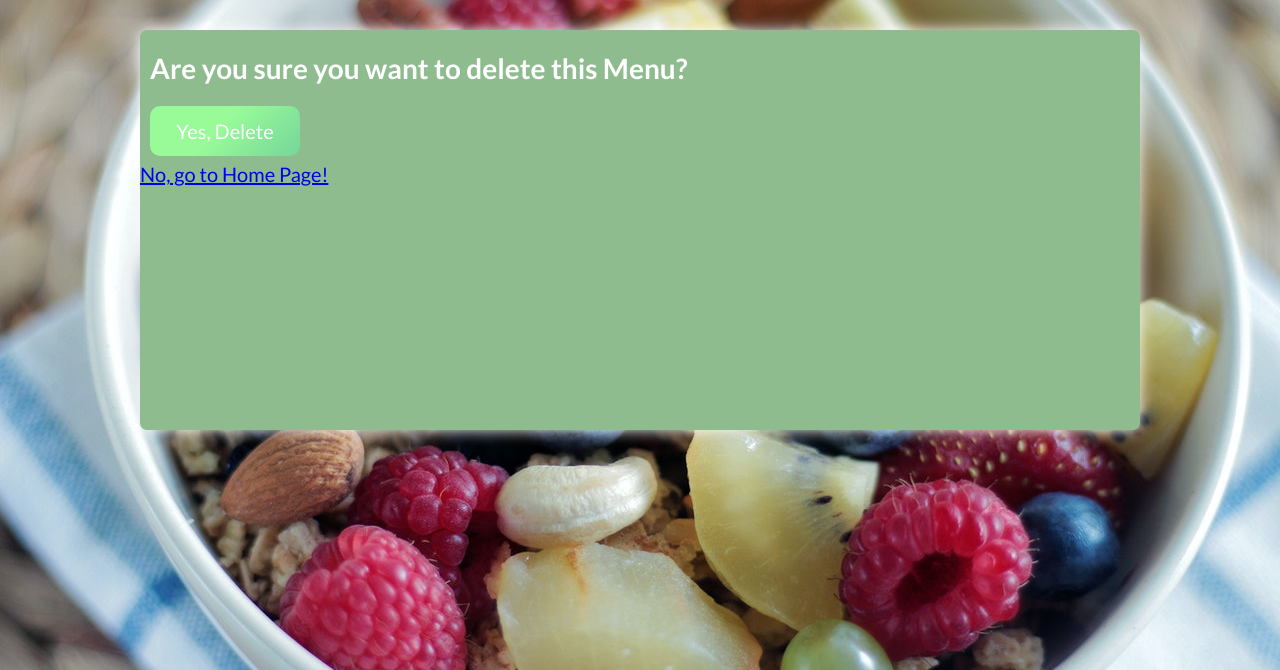
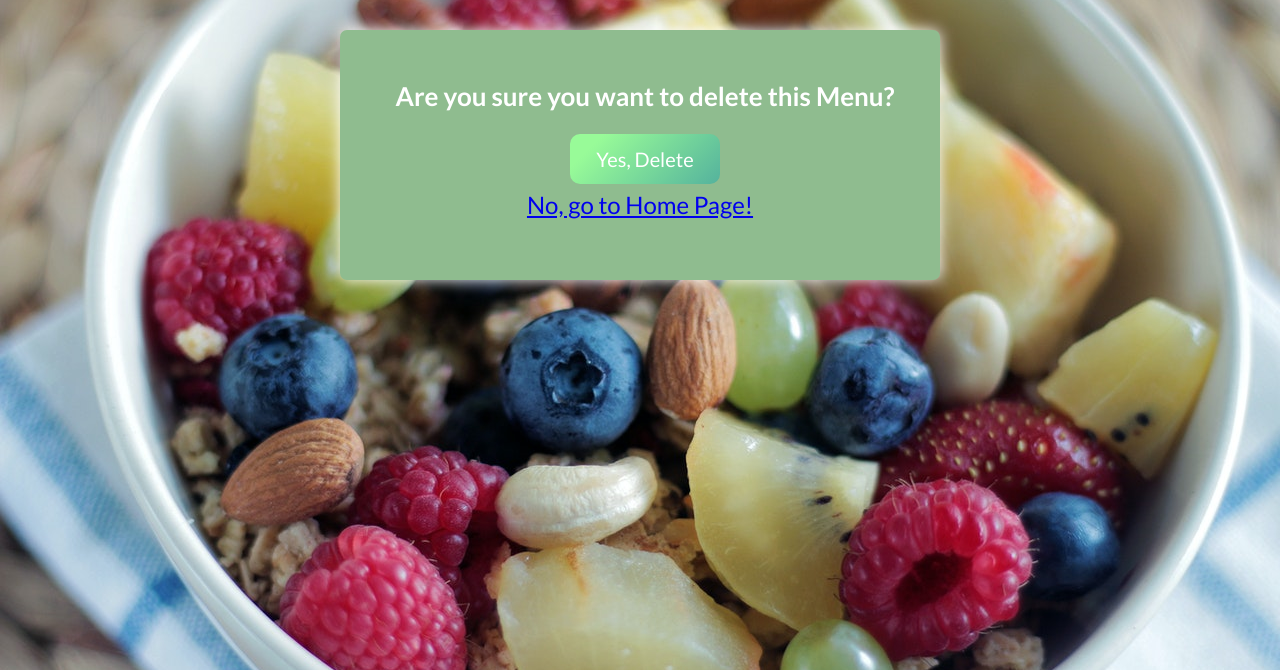
Before and after one commit to vesso8/Meal-tracker, a Django app: page /menu/delete/1/ in a window 1280 px wide. Shown: the part 86-756 px from the top of the page. Run offline with Django 4.2, Linux system fonts and the light colour scheme; the visitor is signed in with stand-in values (Sample User, id 1); tables that the repository leaves empty hold one stand-in row (values such as "Sample post").

Commit message:
Making some css changes and added error handlings

```diff
--- a/meal_tracker/auth_user/views.py
+++ b/meal_tracker/auth_user/views.py
@@ -20,7 +20,6 @@ class RegisterUserView(generic_views.CreateView):
     form_class = custom_forms.RegisterUserForm
     template_name = 'user/register.html'
     success_url = reverse_lazy('home')
-
     def form_valid(self, *args, **kwargs):
         result = super().form_valid(*args, **kwargs)
         login(self.request, self.object)
@@ -33,7 +32,6 @@ class LoginUserView(auth_views.LoginView):
         if self.success_url:
             return self.success_url
         return super().success_url
-
 
 class LogoutUserView(auth_views.LogoutView):
     next_page = 'login'
--- a/meal_tracker/meal/views/menu_views.py
+++ b/meal_tracker/meal/views/menu_views.py
@@ -12,7 +12,7 @@ class CreateMenuView(generic_views.CreateView):
     success_url = reverse_lazy('home')
     def dispatch(self, request, *args, **kwargs):
         if not request.user.is_superuser and not request.user.is_staff and request.user.is_authenticated:
-            return redirect('home')
+            return redirect('unauthorized')
         elif not request.user.is_authenticated:
             return redirect('login')
         return super().dispatch(request, *args, **kwargs)
@@ -38,7 +38,7 @@ class EditMenuView(generic_views.UpdateView):
     success_url = reverse_lazy('home')
     def dispatch(self, request, *args, **kwargs):
         if not request.user.is_superuser and not request.user.is_staff and request.user.is_authenticated:
-            return redirect('home')
+            return redirect('unauthorized')
         elif not request.user.is_authenticated:
             return redirect('login')
         return super().dispatch(request, *args, **kwargs)
@@ -53,7 +53,7 @@ class DeleteMenuView(generic_views.DeleteView):
     success_url = reverse_lazy('home')
     def dispatch(self, request, *args, **kwargs):
         if not request.user.is_superuser and request.user.is_authenticated:
-            return redirect('home')
+            return redirect('unauthorized')
         elif not request.user.is_authenticated:
             return redirect('login')
         return super().dispatch(request, *args, **kwargs)
--- a/meal_tracker/urls.py
+++ b/meal_tracker/urls.py
@@ -3,8 +3,14 @@ from django.conf.urls.static import static
 from django.contrib import admin
 from django.urls import path, include
 
+from meal_tracker.meal.views.generic_views import unauthorized
+
 urlpatterns = [
     path('admin/', admin.site.urls),
     path('', include('meal_tracker.meal.urls')),
     path('user/', include('meal_tracker.auth_user.urls')),
+    path('unauthorized/', unauthorized, name='unauthorized'),
 ] + static(settings.MEDIA_URL, document_root=settings.MEDIA_ROOT)
+
+handler404 = 'meal_tracker.meal.views.generic_views.handler404'
+handler500 = 'meal_tracker.meal.views.generic_views.handler500'
--- a/static/css/create.css
+++ b/static/css/create.css
@@ -67,6 +67,29 @@ textarea {
   color: white;
 }
 
+.delete-menu {
+    width: 150px;
+    height: 50px;
+    cursor: revert;
+    border: none;
+    text-align: center;
+    margin: auto;
+    border-radius: 10px;
+    display: flex;
+    align-items: center;
+    justify-content: center;
+    background-color: #1b2845;
+    background-image: linear-gradient(315deg, #45a29e 0%, #98FB98 74%);
+    background-size: 150% 100%;
+    background-position: center;
+    background-repeat: no-repeat;
+    transition: 500ms;
+    color: white;
+    font-family: "Lato", serif;
+    font-size: 20px;
+    margin-bottom: 5px;
+    margin-top: 20px;
+}
 .add-album, .edit-album, .delete-album, .delete-profile {
 	width: 150px;
 	height: 50px;
--- a/static/css/details.css
+++ b/static/css/details.css
@@ -1,3 +1,14 @@
+.wrapper-delete-menu{
+    height: 250px;
+    width: 600px;
+    border-radius: 7px 7px 7px 7px;
+    background-color: darkseagreen;
+    box-shadow: 0 0 15px 0;
+    /*box-shadow: 0 0 1.5px 3px gray;*/
+    margin: 30px auto 200px;
+}
+
+
 .wrapper {
     height: 400px;
     width: 1000px;
--- a/templates/menu/delete_menu.html
+++ b/templates/menu/delete_menu.html
@@ -1,21 +1,20 @@
 {% extends 'base/base.html' %}
 {% block page_content %}
-    <!-- Delete Profile Page-->
     <section id="detailsPage" class="delete-profile">
         <form id="delete-form" action="{% url 'delete menu' menu.pk %}" method="post">
 
-            <div class="wrapper">
+            <div class="wrapper-delete-menu">
                 <div class="profileText">
 
-                    <h1>Are you sure you want to delete this Menu?</h1>
+                    <h2>Are you sure you want to delete this Menu?</h2>
                     <form>
                         {{ form }}
                         {% csrf_token %}
-                        <button class="edit-album" type="submit">Yes, Delete</button>
+                        <button class="delete-menu" type="submit">Yes, Delete</button>
                     </form>
                 </div>
                 <div class="col-lg-3"></div>
-                <a href="{% url 'home' %}">No, go to Home Page!</a>
+                <a href="{% url 'home' %}" style="margin:auto; text-align: center; display:block; font-size: x-large">No, go to Home Page!</a>
             </div>
         </form>
     </section>
```
Also changed, not shown: meal_tracker/meal/views/generic_views.py (+18 -0 lines), templates/generic/401.html (added, +8 -0 lines), templates/generic/404.html (added, +8 -0 lines), templates/generic/500.html (added, +8 -0 lines), templates/user/user_delete.html (+5 -5 lines), 1 other file.
